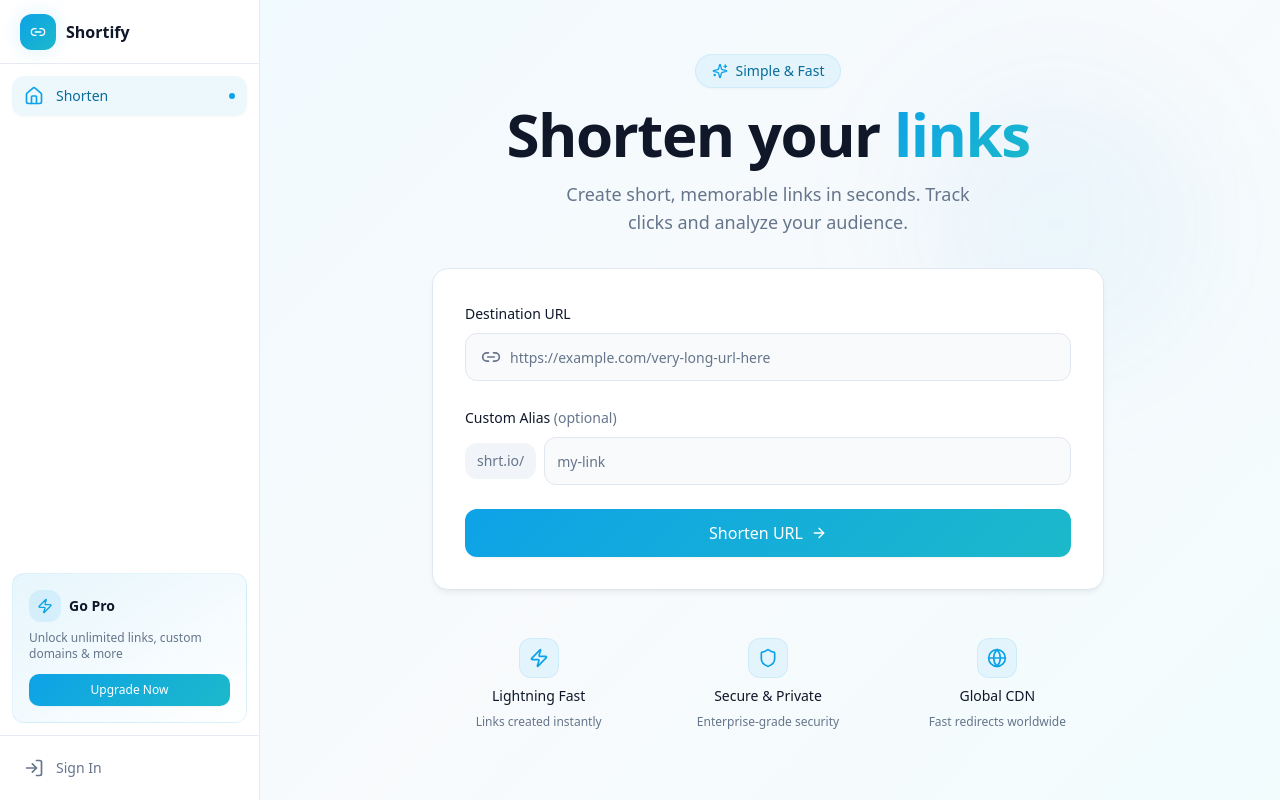
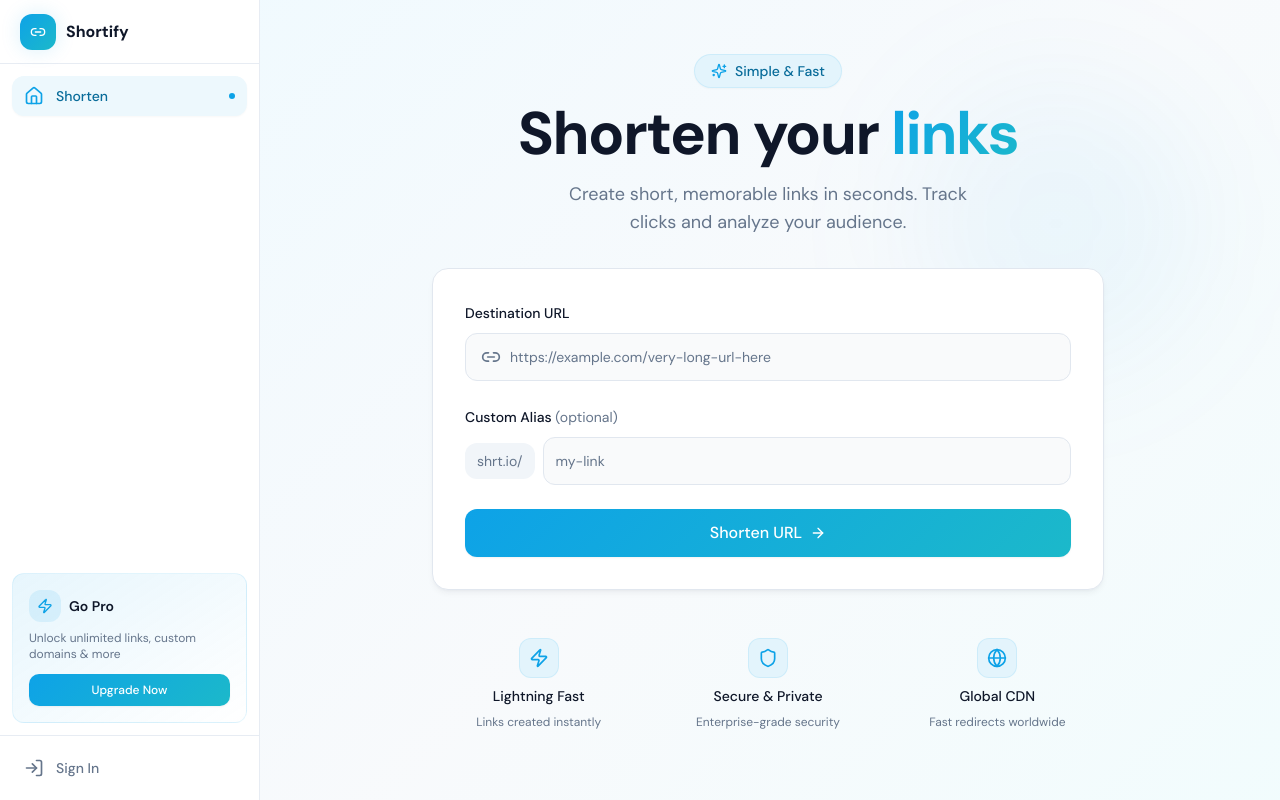
Before and after one commit to mesubash/clip-url, a React (Vite) app: page / in a window 1280 px wide. Built offline with nearby package versions, Linux system fonts and the light colour scheme; no server answers; the HTML template or start-up script is replaced by a standard one.

Commit message:
fix: move @import statement before @tailwind directives in CSS
- Fixed CSS build error by moving Google Fonts import to top of file
- @import statements must precede all other CSS statements

```diff
--- a/src/index.css
+++ b/src/index.css
@@ -1,8 +1,8 @@
+@import url('https://fonts.googleapis.com/css2?family=DM+Sans:ital,opsz,wght@0,9..40,100..1000;1,9..40,100..1000&display=swap');
+
 @tailwind base;
 @tailwind components;
 @tailwind utilities;
-
-@import url('https://fonts.googleapis.com/css2?family=DM+Sans:ital,opsz,wght@0,9..40,100..1000;1,9..40,100..1000&display=swap');
 
 @layer base {
   :root {
```
